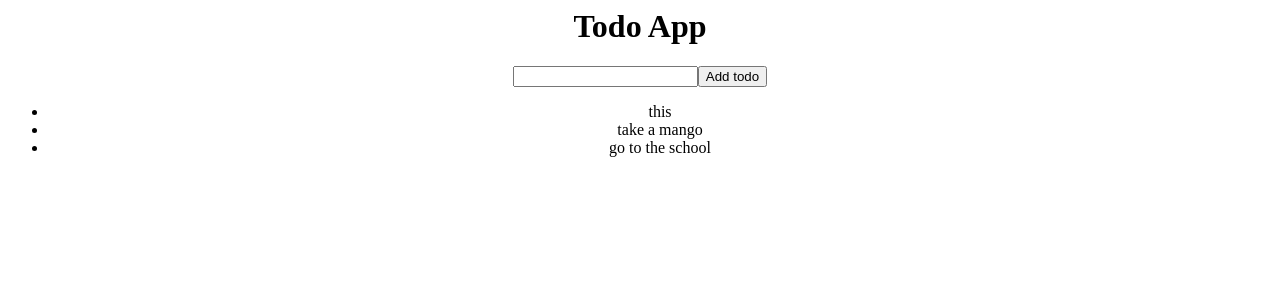
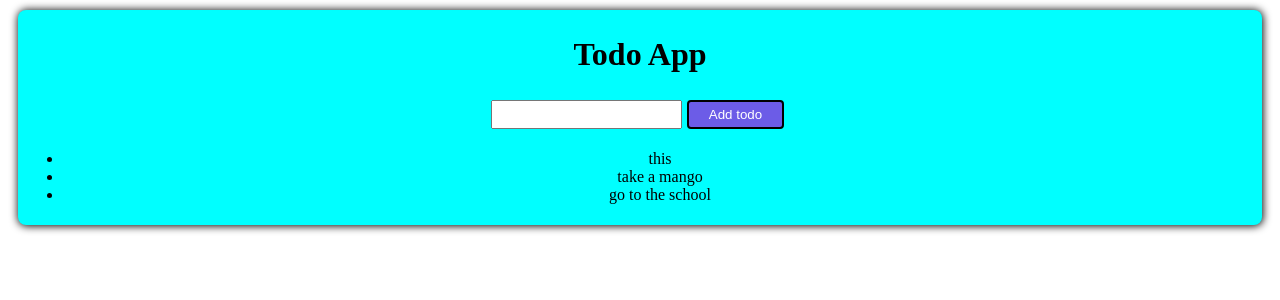
Before and after one commit to dhyanivj/Whatsapp-react, a React (Create React App) app: page / in a window 1280 px wide. Shown: the top 300 px of the page. Built offline with nearby package versions, Linux system fonts and the light colour scheme.

Commit message:
css code added

```diff
--- a/src/style.css
+++ b/src/style.css
@@ -1,7 +1,12 @@
 .App {
   text-align: center;
+  margin: 10px;
+  background-color: aqua;
+  box-shadow: 0.5px 0.5px 8px 0.5px black;
+  border-radius: 8px;
+  padding: 5px;
 }
-/* .btn{
+.btn{
 background-color: #6c5ce7;
 color:white;
 border:2px solid black;
@@ -16,4 +21,4 @@ transition: 0.5s;
 }
 .input{
   padding: 5px 5px;
-} */
+}
```
